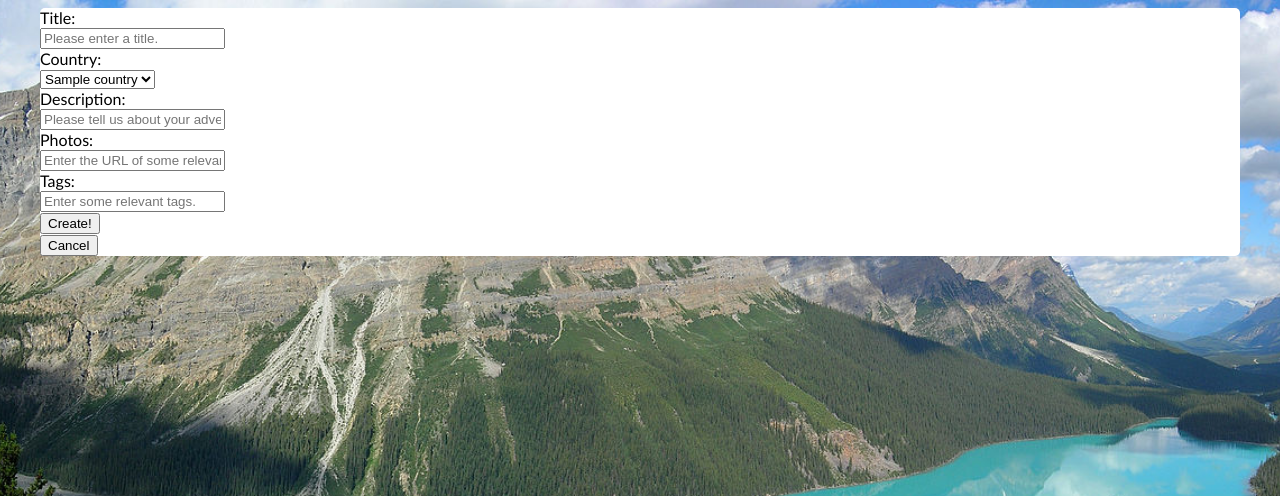
After one commit to TheBlackBloodyUnicorn/pico_wanderblog, a PHP site: template views/add_adventure.php in a window 1280 px wide. The commit adds this page. Shown: the top 496 px of the page. Run offline with PHP 8.4, Linux system fonts and the light colour scheme; the template is opened without the code that fills it: most values are stand-ins (such as "Sample title", 1, 10 or a date in 2020).

Commit message:
Created add_adventure.php and fixed adventure.php

```diff
--- /dev/null
+++ b/views/add_adventure.php
@@ -0,0 +1,38 @@
+<!DOCTYPE html>
+<html lang="en">
+<head>
+    <meta charset="UTF-8">
+    <title>Walk-a-blog | Create an Adventure.</title>
+    <link rel="stylesheet" href="style.css" type="text/css" />
+</head>
+<body>
+	<div id="container">
+		<form method="post" action="index.php">
+			Title:<br>
+			<input type = "text" name = "adventureTitle" placeholder = "Please enter a title.">
+			<br>
+			Country:<br>
+			<select name = "adventureCountry" placeholder = "Where was your adventure?">
+			<?php
+				foreach($countries as $country){
+					echo "<option value=\"".$country."\">".$country."</option>";
+				}
+			?>
+			</select>
+			<br>
+			Description:<br>
+			<input type = "text" name = "adventureDesc" placeholder = "Please tell us about your adventure.">
+			<br>
+			Photos:<br>
+			<input type = "text" name = "adventurePictures" placeholder = "Enter the URL of some relevant pictures.">
+			<br>
+			Tags:<br>
+			<input type = "text" name = "adventureTags" placeholder = "Enter some relevant tags.">
+			<br>
+			<input type = "submit" name = "submitButton" value = "Create!">
+			<input type="hidden" name="action" value="add_adventure">
+		</form>
+		<button onclick="location.href='home.php'">Cancel</button>
+	</div>
+</body>
+</html>
--- a/views/adventure.php
+++ b/views/adventure.php
@@ -35,3 +35,4 @@
 		</div>
 	</div>
 </body>
+</html>
```
